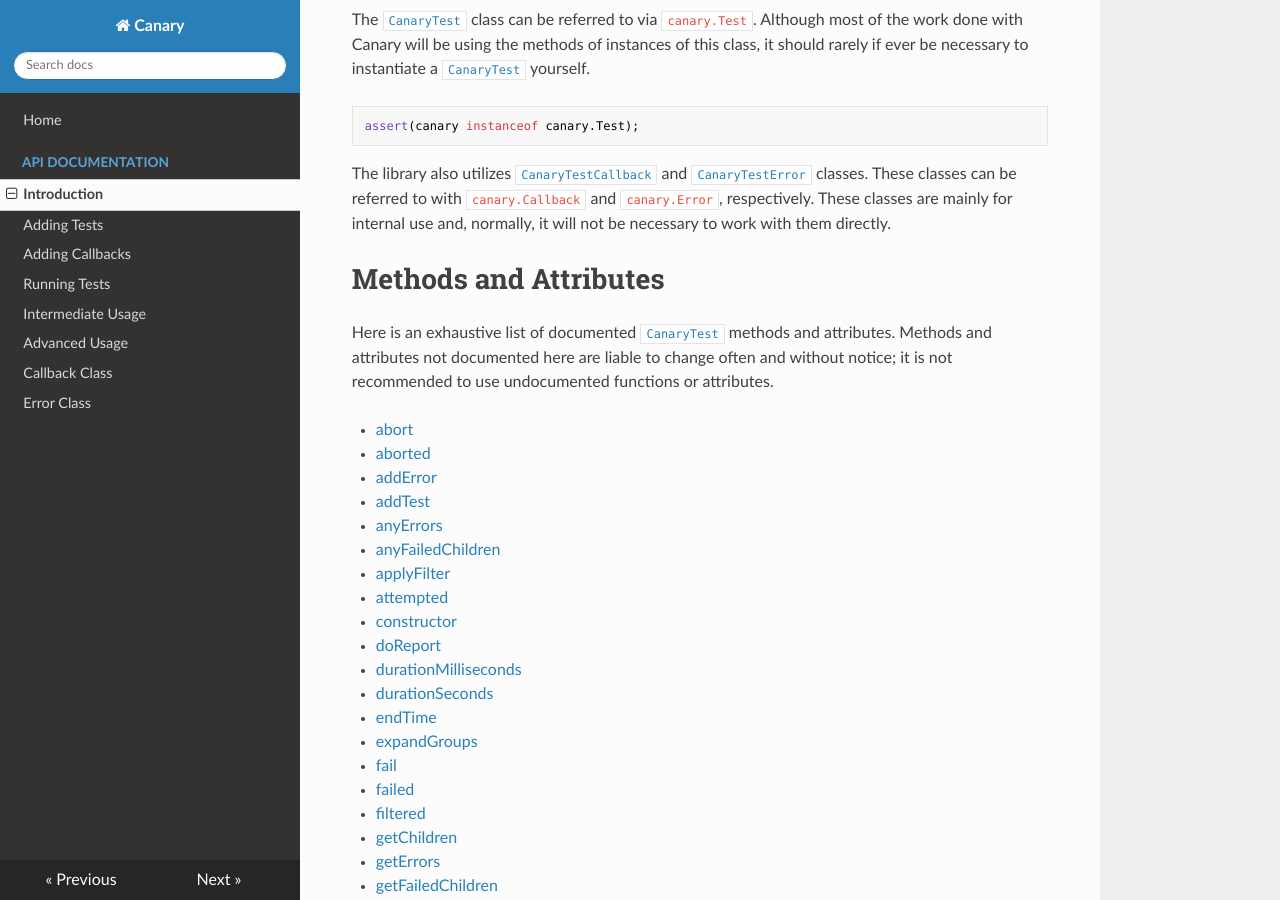
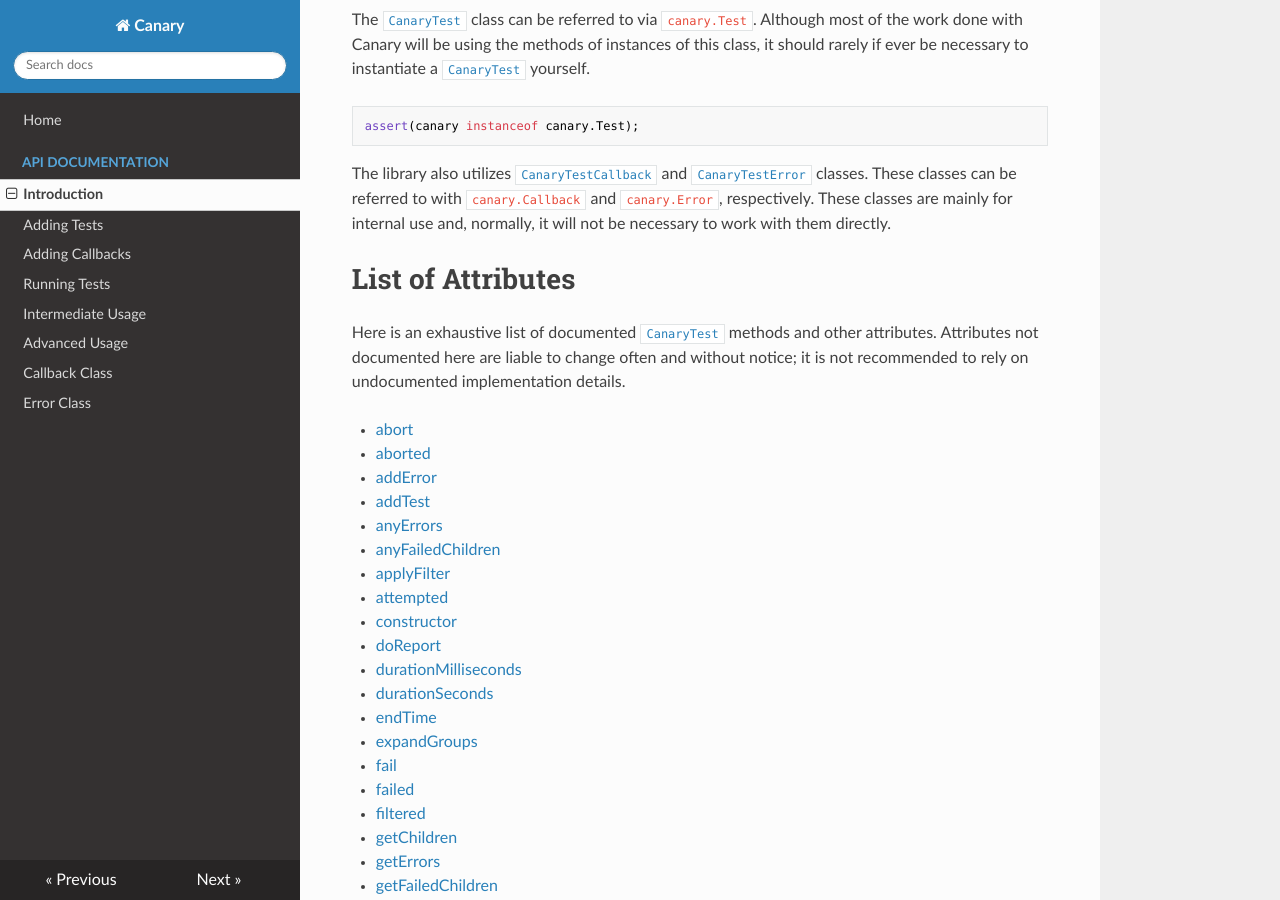
Before and after one commit to Mapita/Canary, an MkDocs documentation site: the page built from docs/api-introduction.md, in a window 1280 px wide and 900 px high, scrolled down 367 px. Built offline with MkDocs 1.6.1, drawn with Linux system fonts in a browser that asks for light colours; nearby versions of some CDN libraries; old or Windows-style settings are respelled for this version of MkDocs.

Commit message:
Documentation tweak, for better clarity

```diff
--- a/docs/api-introduction.md
+++ b/docs/api-introduction.md
@@ -16,9 +16,9 @@ assert(canary instanceof canary.Test);
 
 The library also utilizes [`CanaryTestCallback`](api-callback-class.md) and [`CanaryTestError`](api-error-class.md) classes. These classes can be referred to with `canary.Callback` and `canary.Error`, respectively. These classes are mainly for internal use and, normally, it will not be necessary to work with them directly.
 
-# Methods and Attributes
+# List of Attributes
 
-Here is an exhaustive list of documented [`CanaryTest`](api-introduction.md) methods and attributes. Methods and attributes not documented here are liable to change often and without notice; it is not recommended to use undocumented functions or attributes.
+Here is an exhaustive list of documented [`CanaryTest`](api-introduction.md) methods and other attributes. Attributes not documented here are liable to change often and without notice; it is not recommended to rely on undocumented implementation details.
 
 - [abort](api-advanced-usage.md#abort)
 - [aborted](api-status-attributes.md#aborted)
```
